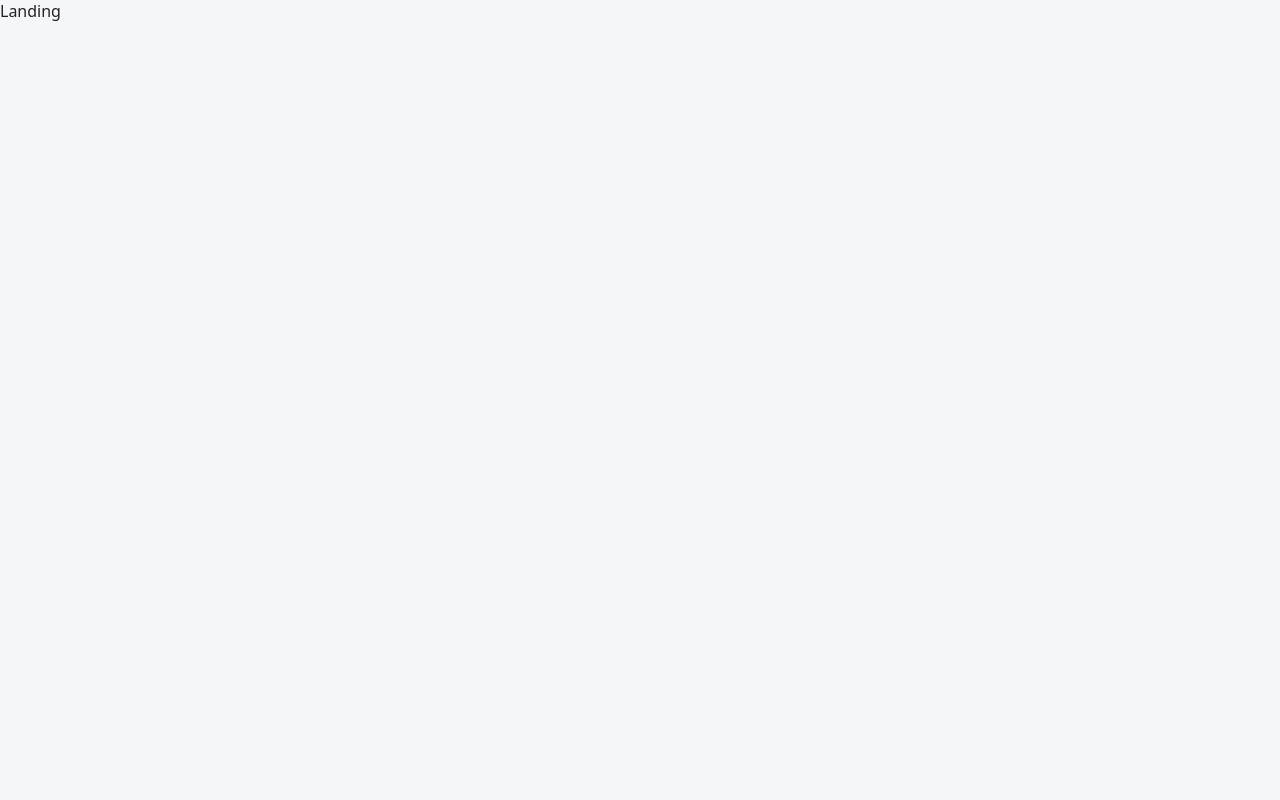
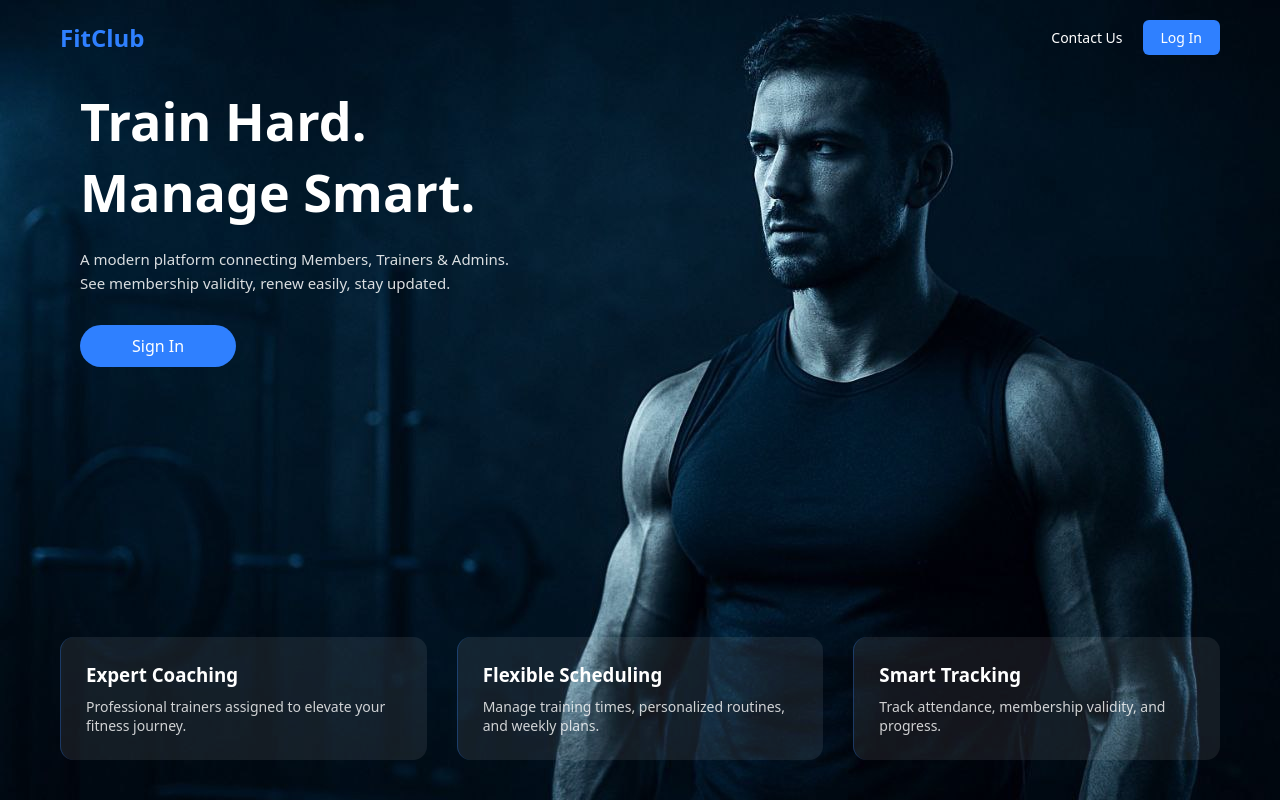
Before and after one commit to Natnael1921/gym-management-system, a React (Vite) app in the folder Frontend/: page / in a window 1280 px wide. Built offline with nearby package versions, Linux system fonts and the light colour scheme.

Commit message:
add landing page ui

```diff
--- a/Frontend/src/App.jsx
+++ b/Frontend/src/App.jsx
@@ -1,13 +1,13 @@
 import { BrowserRouter, Routes, Route } from "react-router-dom";
+import LandingPage from "./pages/landingPage";
 
 function App() {
   return (
     <BrowserRouter>
       <Routes>
-        <Route path="/" element={<div>Landing</div>} />
+        <Route path="/" element={<LandingPage />} />
         <Route path="/login" element={<div>Login</div>} />
-
-        <Route path="*" element={<div>404 Not Found</div>} />
+        <Route path="*" element={<div>404</div>} />
       </Routes>
     </BrowserRouter>
   );
--- /dev/null
+++ b/Frontend/src/pages/LandingPage.jsx
@@ -0,0 +1,63 @@
+import { Link } from "react-router-dom";
+import "../styles/landing.css";
+
+function LandingPage() {
+  return (
+    <div className="landing">
+      <div className="overlay">
+        {/* NAVBAR */}
+        <nav className="landing-nav">
+          <h2 className="logo">FitClub</h2>
+
+          <div className="nav-actions">
+            <a href="#contact">Contact Us</a>
+            <Link to="/login" className="login-btn">
+              Log In
+            </Link>
+          </div>
+        </nav>
+
+        {/* HERO */}
+        <div className="hero">
+          <div className="hero-text">
+            <h1>
+              Train Hard.
+              <br />
+              Manage Smart.
+            </h1>
+
+            <p>
+              A modern platform connecting Members, Trainers & Admins.
+              <br />
+              See membership validity, renew easily, stay updated.
+            </p>
+
+            <Link to="/login" className="primary-btn">
+              Sign In
+            </Link>
+          </div>
+        </div>
+
+        {/* FEATURES */}
+        <div className="features">
+          <div className="feature-card">
+            <h3>Expert Coaching</h3>
+            <p>Professional trainers assigned to elevate your fitness journey.</p>
+          </div>
+
+          <div className="feature-card">
+            <h3>Flexible Scheduling</h3>
+            <p>Manage training times, personalized routines, and weekly plans.</p>
+          </div>
+
+          <div className="feature-card">
+            <h3>Smart Tracking</h3>
+            <p>Track attendance, membership validity, and progress.</p>
+          </div>
+        </div>
+      </div>
+    </div>
+  );
+}
+
+export default LandingPage;
--- /dev/null
+++ b/Frontend/src/styles/landing.css
@@ -0,0 +1,105 @@
+/*landing page*/
+.landing {
+  height: 100vh;
+  background: url("/gym-system-hero.jpg");
+  background-repeat: no-repeat;
+  background-position: top center;
+  color: white;
+  position: relative;
+}
+
+.overlay {
+  height: 100%;
+  display: flex;
+  flex-direction: column;
+}
+
+/* NAVBAR */
+.landing-nav {
+  display: flex;
+  justify-content: space-between;
+  align-items: center;
+  padding: 20px 60px;
+}
+
+.logo {
+  color: #2f80ff;
+  font-size: 24px;
+}
+
+.nav-actions {
+  display: flex;
+  gap: 20px;
+  align-items: center;
+}
+
+.nav-actions a {
+  color: white;
+  font-size: 14px;
+}
+
+.login-btn {
+  background: #2f80ff;
+  padding: 8px 18px;
+  border-radius: 6px;
+}
+
+/* HERO */
+.hero {
+  flex: 1;
+  display: flex;
+  align-items: flex;
+  padding: 10px 80px;
+}
+
+.hero-text {
+  max-width: 520px;
+}
+
+.hero-text h1 {
+  font-size: 52px;
+  margin-bottom: 20px;
+}
+
+.hero-text p {
+  font-size: 15px;
+  opacity: 0.85;
+  line-height: 1.6;
+  margin-bottom: 30px;
+}
+
+.primary-btn {
+  background: #2f80ff;
+  padding:10px 52px;
+  border-radius: 30px;
+  display: inline-block;
+}
+.primary-btn:hover{
+  opacity: 0.8;
+  box-shadow: 0px 0px 10px rgb(17, 17, 103);
+  transition: all 1.2s;
+}
+/* FEATURES */
+.features {
+  display: flex;
+  gap: 30px;
+  padding: 40px 60px;
+  flex-shrink: 0;
+}
+
+.feature-card {
+  background: rgba(255, 255, 255, 0.08);
+  padding: 25px;
+  border-radius: 14px;
+  width: 100%;
+  border-left:1px solid rgba(47, 128, 255,0.3);
+}
+
+.feature-card h3 {
+  margin-bottom: 10px;
+}
+
+.feature-card p {
+  font-size: 14px;
+  opacity: 0.8;
+}
```
Also changed, not shown: Frontend/public/gym-system-hero.jpg (added).
